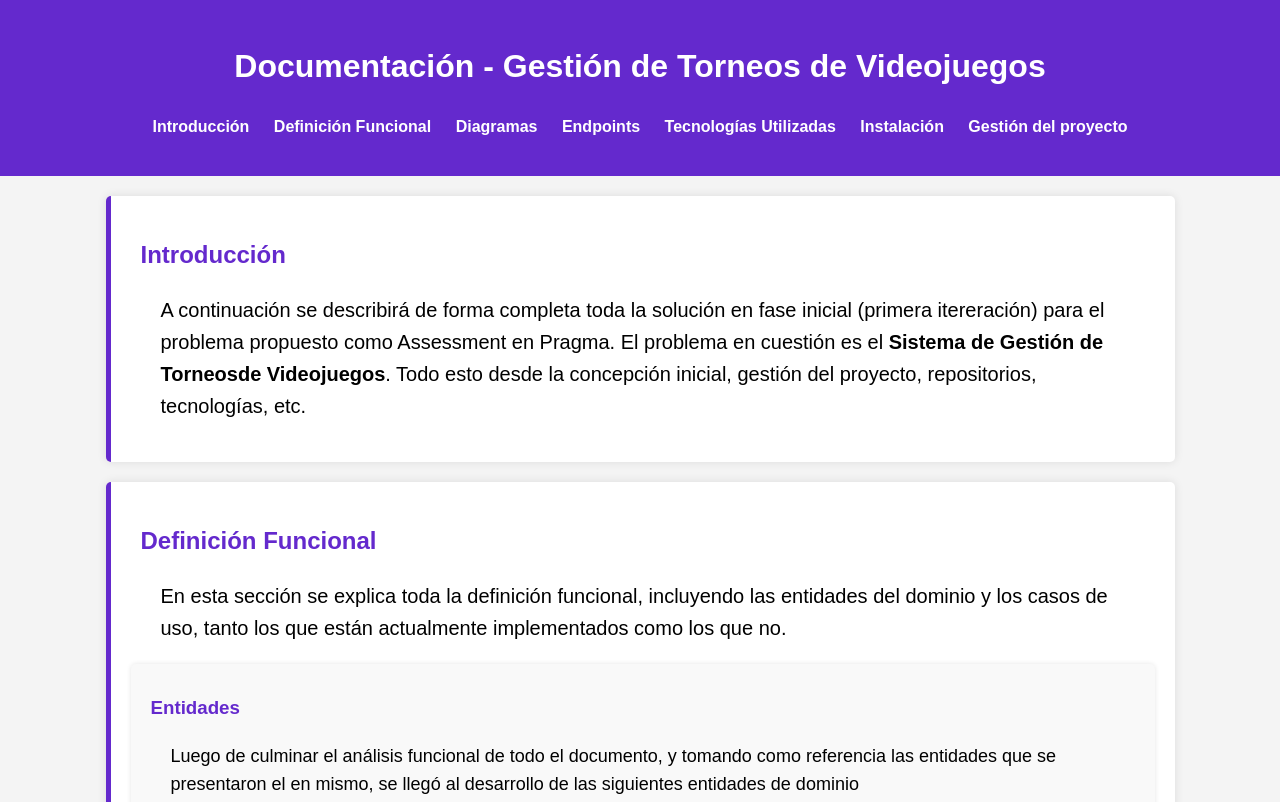
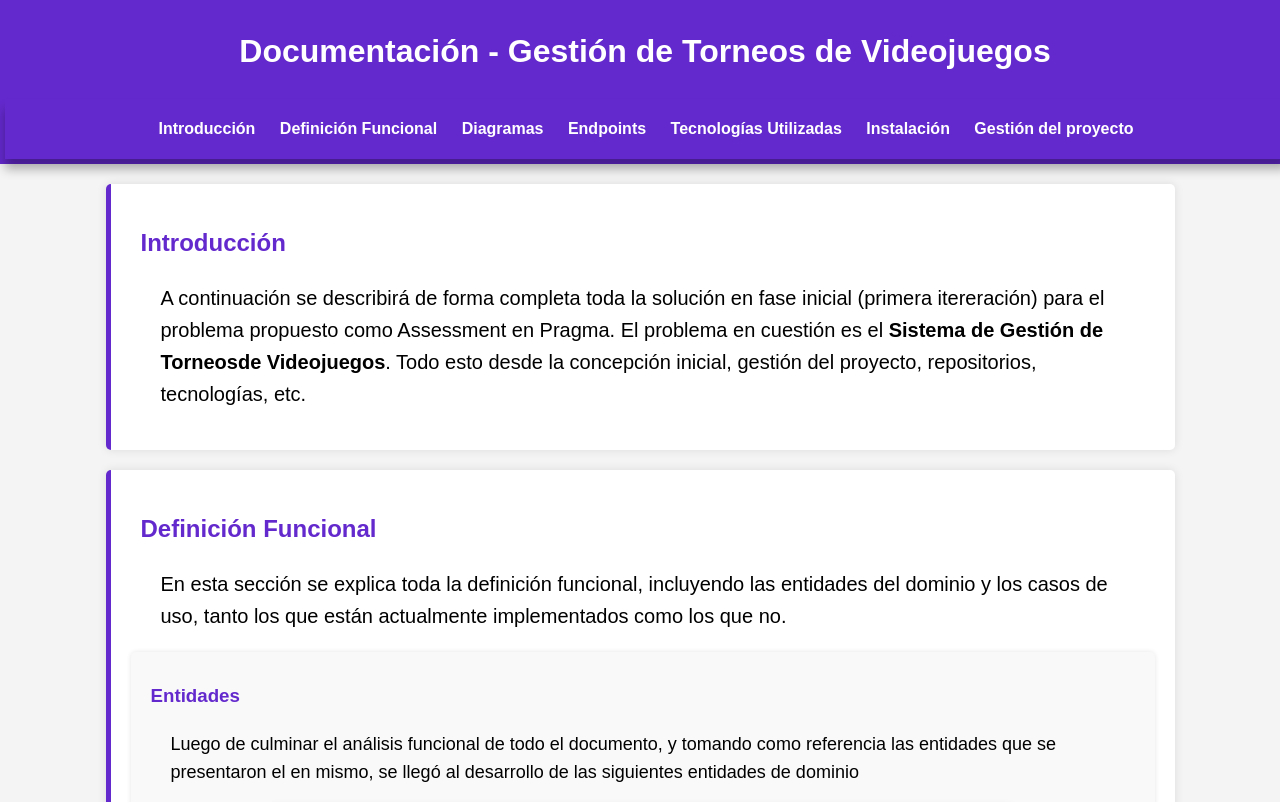
Before and after one commit to assessment-pragma-fabian-camilo/AP202503_VideogamesTournamentManagement_Documentation, a plain HTML site: page index.html in a window 1280 px wide. Shown: the top 802 px of the page. Drawn offline with Linux system fonts and the light colour scheme.

Commit message:
feat(css): Estilos para sticky navbar

```diff
--- a/styles.css
+++ b/styles.css
@@ -9,8 +9,22 @@ body {
 header {
     background: #6429cd;
     color: #fff;
-    padding: 20px;
+    padding: 5px;
     text-align: center;
+    width: 100%;
+}
+
+nav {
+    position: sticky;
+    top: 0;
+    left: 0;
+    width: 100%;
+    background: #6429cd;
+    color: #fff;
+    padding: 1px;
+    text-align: center;
+    width: 100%;
+    box-shadow: 0px 10px 10px rgba(0, 0, 0, 0.3);
 }
 
 a {
@@ -143,7 +157,11 @@ span {
     padding: 3px 6px;
     border-radius: 4px;
     color: #fff;
-    font-size: 14px;
+    font-size: 16px;
+}
+
+span a:hover{
+    color: #fff;
 }
 
 .scroll-to-top {
```
